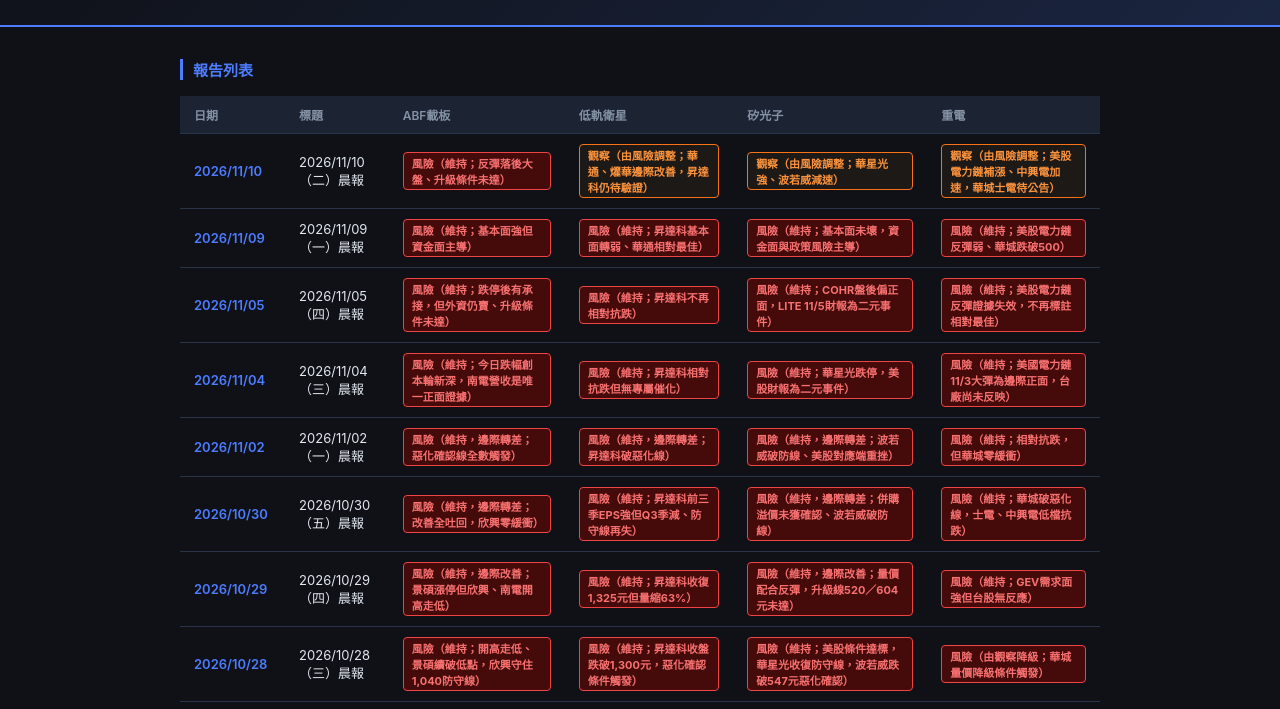
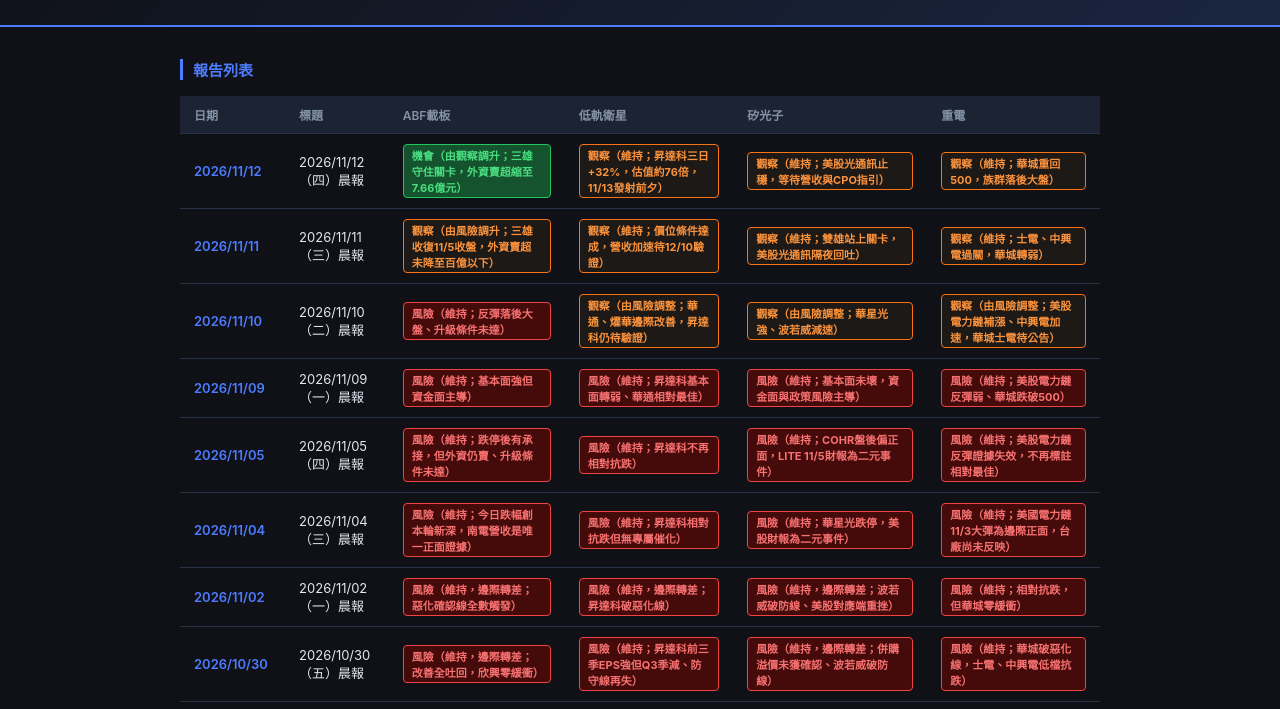
Before and after one commit to Lian-heng499/morning-report, a plain HTML site: page index.html in a window 1280 px wide. Shown: the part 88-797 px from the top of the page. Drawn offline with Linux system fonts and the light colour scheme.

Commit message:
Update index page

```diff
--- a/index.html
+++ b/index.html
@@ -48,6 +48,22 @@
       </tr>
     </thead>
     <tbody>
+        <tr>
+          <td><a href="reports/晨報_20261112.html">2026/11/12</a></td>
+          <td>2026/11/12（四）晨報</td>
+          <td><span class="signal signal-opp">機會（由觀察調升；三雄守住關卡，外資賣超縮至7.66億元）</span></td>
+          <td><span class="signal signal-watch">觀察（維持；昇達科三日+32%，估值約76倍，11/13發射前夕）</span></td>
+          <td><span class="signal signal-watch">觀察（維持；美股光通訊止穩，等待營收與CPO指引）</span></td>
+          <td><span class="signal signal-watch">觀察（維持；華城重回500，族群落後大盤）</span></td>
+        </tr>
+        <tr>
+          <td><a href="reports/晨報_20261111.html">2026/11/11</a></td>
+          <td>2026/11/11（三）晨報</td>
+          <td><span class="signal signal-watch">觀察（由風險調升；三雄收復11/5收盤，外資賣超未降至百億以下）</span></td>
+          <td><span class="signal signal-watch">觀察（維持；價位條件達成，營收加速待12/10驗證）</span></td>
+          <td><span class="signal signal-watch">觀察（維持；雙雄站上關卡，美股光通訊隔夜回吐）</span></td>
+          <td><span class="signal signal-watch">觀察（維持；士電、中興電過關，華城轉弱）</span></td>
+        </tr>
         <tr>
           <td><a href="reports/晨報_20261110.html">2026/11/10</a></td>
           <td>2026/11/10（二）晨報</td>
```
